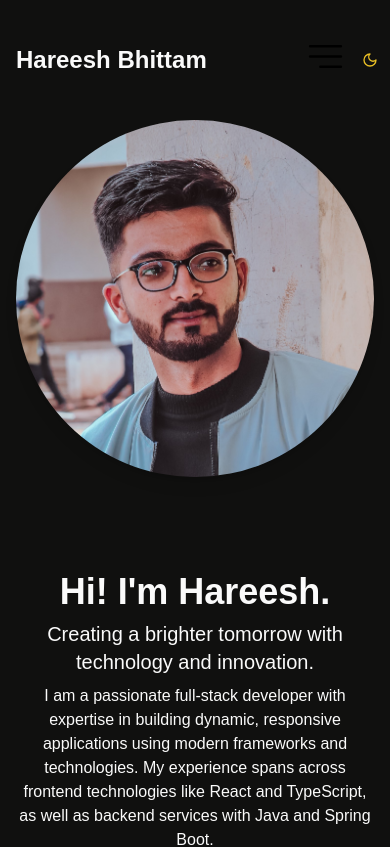
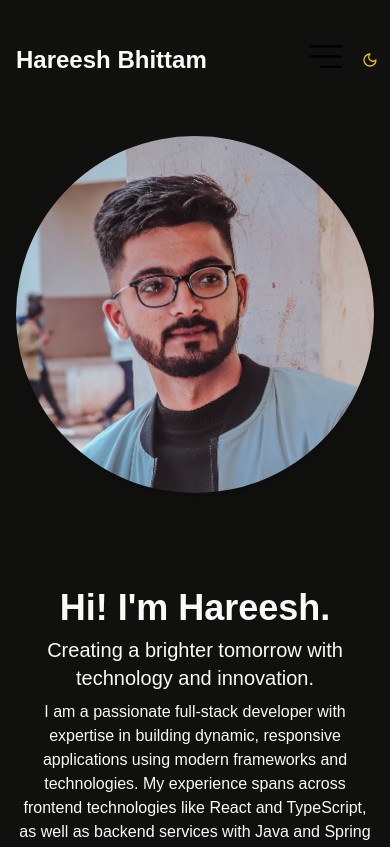
Before and after one commit to Hareesh108/me.github.io, a Next.js app: page / in a window 390 px wide. Shown: the top 847 px of the page. Built offline with nearby package versions, Linux system fonts and the light colour scheme.

Commit message:
Working on navbar

```diff
--- a/components/landing-page/index.tsx
+++ b/components/landing-page/index.tsx
@@ -3,7 +3,7 @@ import Image from "next/image";
 
 export default function LandingPage() {
   return (
-    <div className="grid grid-cols-1 md:grid-cols-2 gap-12 items-center justify-center min-h-screen max-w-screen-xl mx-auto mt-24 md:mt-0">
+    <div className="grid grid-cols-1 md:grid-cols-2 gap-12 items-center justify-center min-h-screen max-w-screen-xl mx-auto mt-28 md:mt-0">
       <div className="relative flex justify-center mx-4 lg:mx-auto">
         <Image
           src="/profile/harsh01.jpg"
```
